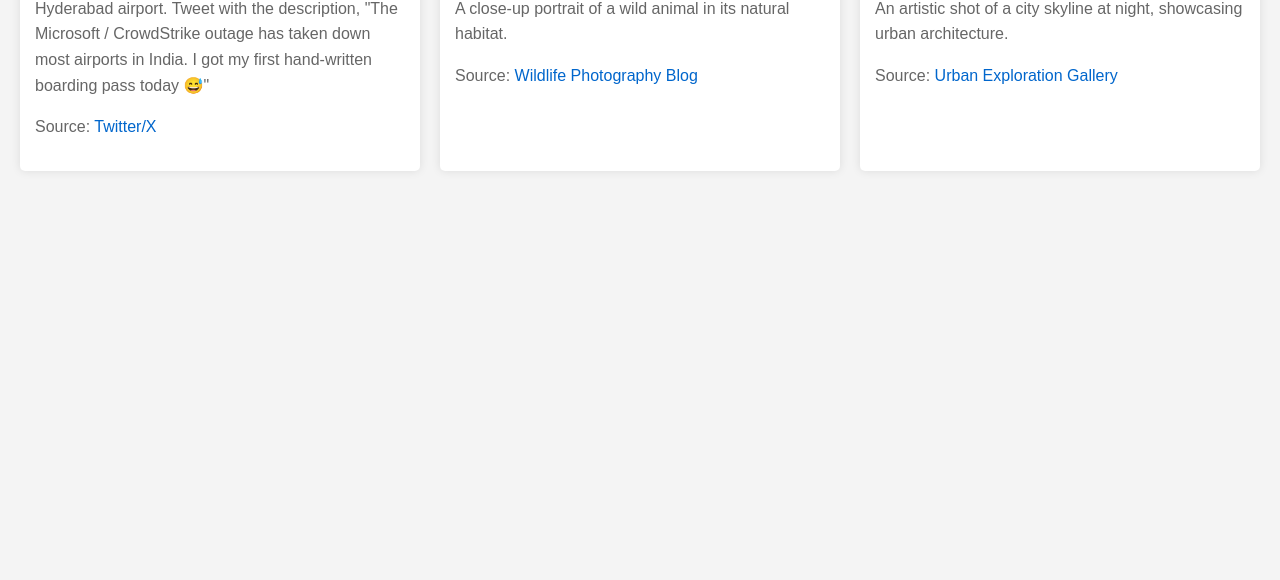
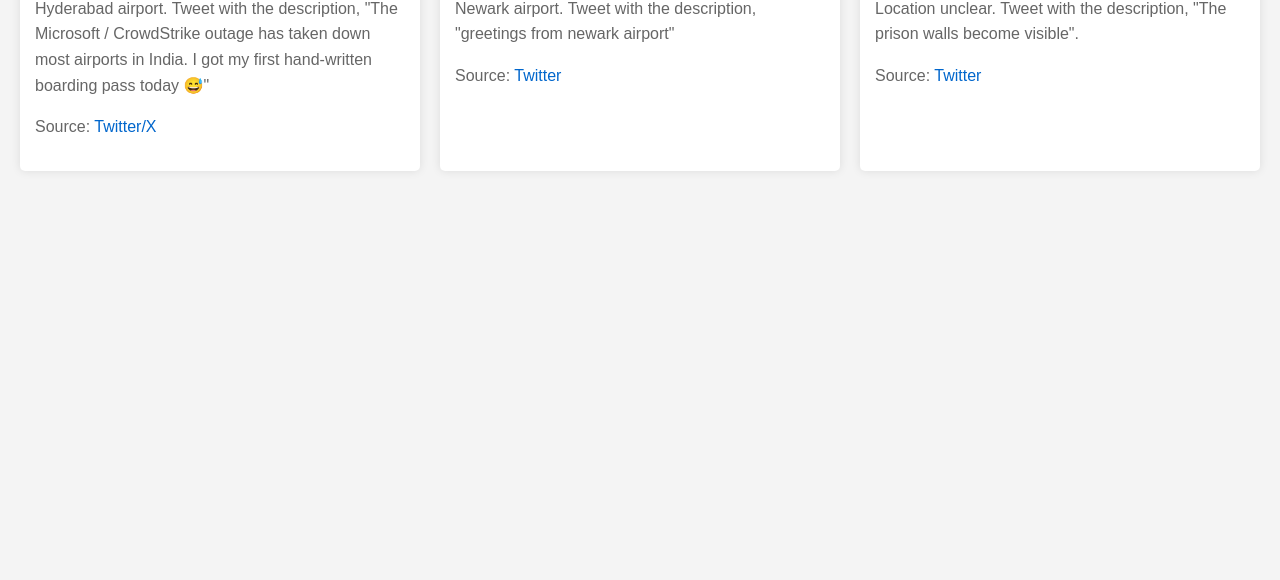
Before and after one commit to jaivipra/csmicrosoftoutage, a plain HTML site: page index.html in a window 1280 px wide. Shown: the part 220-800 px from the top of the page. Drawn offline with Linux system fonts and the light colour scheme.

Commit message:
Update index.html

```diff
--- a/index.html
+++ b/index.html
@@ -56,15 +56,15 @@
         </div>
 
         <div class="image-container">
-            <img src="image2.jpg" alt="Description of Image 2">
-            <p>A close-up portrait of a wild animal in its natural habitat.</p>
-            <p>Source: <a href="https://example.com/source2" target="_blank">Wildlife Photography Blog</a></p>
+            <img src="2_twitter_tim.jpg" alt="Description of Image 2">
+            <p>Newark airport. Tweet with the description, "greetings from newark airport"</p>
+            <p>Source: <a href="https://x.com/timhwang/status/1814406703779110960/photo/1" target="_blank">Twitter</a></p>
         </div>
 
         <div class="image-container">
-            <img src="image3.jpg" alt="Description of Image 3">
-            <p>An artistic shot of a city skyline at night, showcasing urban architecture.</p>
-            <p>Source: <a href="https://example.com/source3" target="_blank">Urban Exploration Gallery</a></p>
+            <img src="3_twitter_will.jpg" alt="Description of Image 3">
+            <p>Location unclear. Tweet with the description, "The prison walls become visible".</p>
+            <p>Source: <a href="https://x.com/wilplatypus/status/1814387942401654874/photo/1" target="_blank">Twitter</a></p>
         </div>
 
         <!-- Add more image containers as needed -->
```
